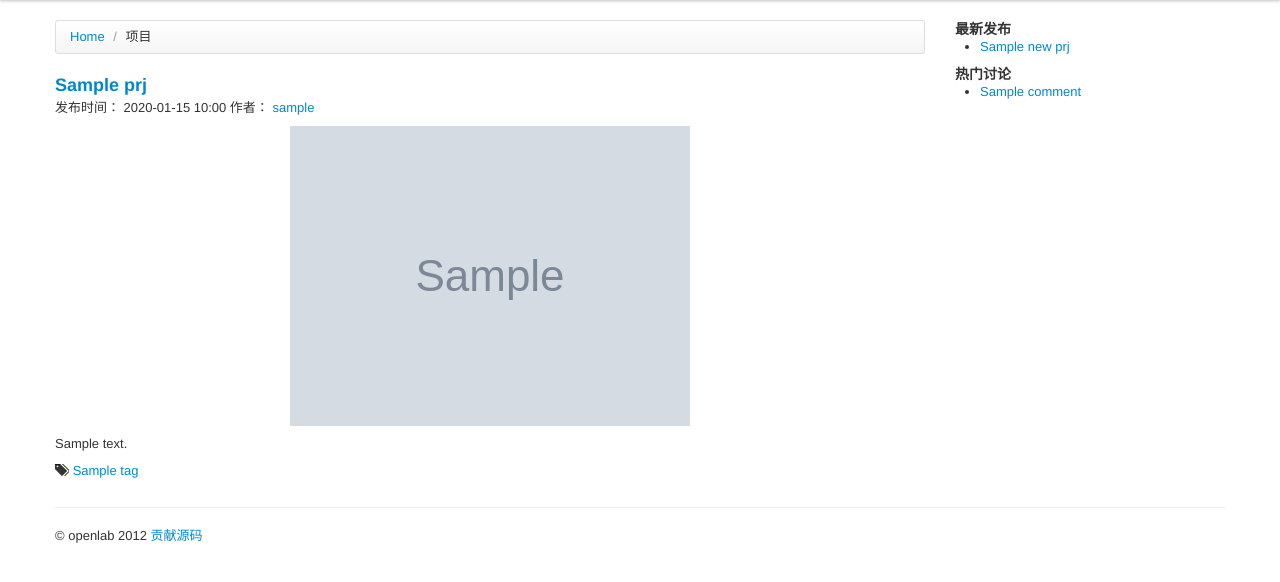
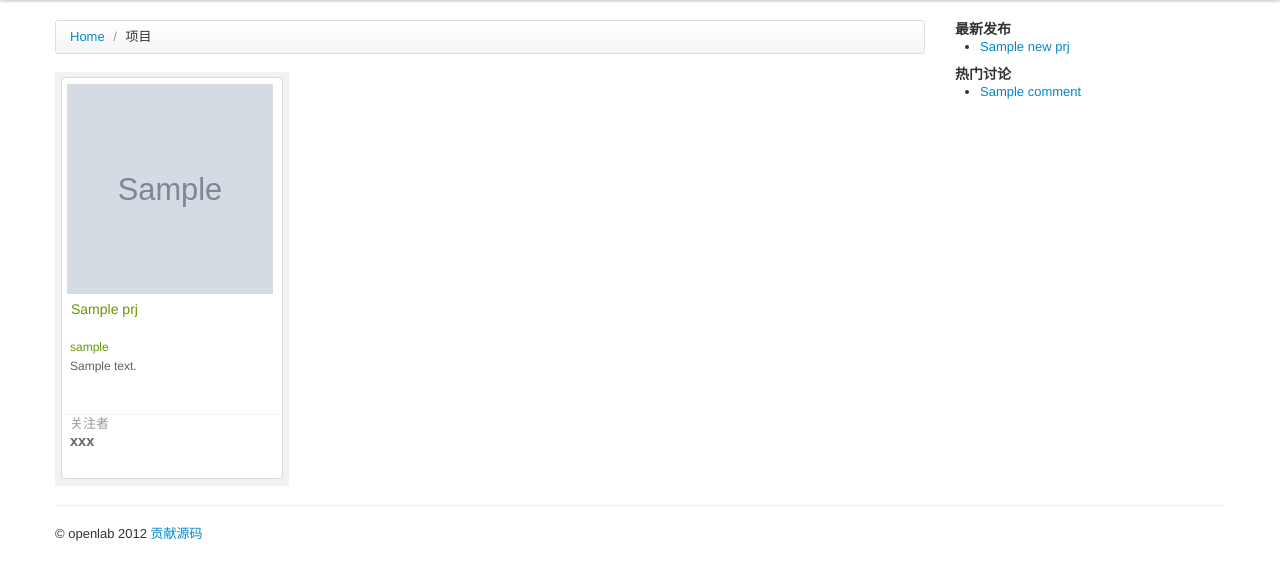
Before and after one commit to wwq0327/open-lab, a Django app: template openclass/templates/projects/index.html in a window 1280 px wide. Shown: the part 40-622 px from the top of the page. Run offline with Django 3.2, Linux system fonts and the light colour scheme; the template is opened without the code that fills it: most values are stand-ins (such as "Sample title", 1, 10 or a date in 2020); grey boxes marked "Sample" are stand-in pictures; parts of the project's set-up code (start-up, migrations or seed data) failed here and were passed over; some libraries are stand-ins or nearby versions.

Commit message:
css projects

```diff
--- a/openclass/media/css/main.css
+++ b/openclass/media/css/main.css
@@ -33,3 +33,141 @@ embed {
 .prj_image {
     text-align: center;
 }
+
+/* projects */
+/*
+body{
+background:#f3f3f3;
+}
+*/
+
+.projects_off li{
+line-height:16px; /*li标签行高*/
+overflow:hidden; /*li标签溢出隐藏*/
+list-style-type:none; /*去掉li标签前符号*/
+}
+.projects_off{
+margin:0 auto; /*通过设定外边距让ul居中（此方法需指定明确块宽度）*/
+width:234px; /*ul宽度*/
+height:403px; /*ul高度*/
+padding:12px 0 0; /*ul内边距*/
+background:url(blockbg.gif) no-repeat 0 0 #fff; /*ul背景图片（图片url、重复方式、左偏移、上偏移、背景色）*/
+float: left;
+}
+.projects_off:hover{
+background:url(blockbg.gif) no-repeat 100% 0 #fff; /*鼠标移至ul上切换背景图*/
+}
+.list01{
+margin:0 0 0 7px; /*li外边距（上、右、下、左）*/
+width:210px; /*li标签宽度*/
+padding:0 5px; /*li标签内边距（上下、左右）*/
+}
+.list01 a{
+font-size:14px; /*a字体大小*/
+color:#669900; /*a字体颜色*/
+display:block; /*将a设为块级元素*/
+height:252px; /*a高度*/
+line-height:18px; /*a行高*/
+padding-left:4px; /*a左边距*/
+text-decoration:none; /*a文字样式：无*/
+}
+.list01 a:hover{
+color:#99cc00; /*鼠标移到a上文字变色*/
+}
+.list01 a img{
+display: block;
+height: 210px;
+margin-bottom: 6px;
+margin-left: -4px; /*img标签左负边距（向左移4px）*/
+text-align: center; /*内部内容居中*/
+width: 210px;
+}
+.list02, .list03{
+color: #616161;
+font-size: 12px;
+margin: 3px 7px 3px 6px;
+padding: 0 5px 0 9px;
+width: 206px;
+}
+.list02{
+height:16px;
+}
+.list03{
+height:48px;
+}
+.list02 a{
+color:#669900;
+text-decoration:none;
+}
+.list02 a:hover{
+color:#99cc00;
+}
+.list04{
+border-top: 1px solid #F2F2F2; /*li标签顶部边框（粗度、样式、颜色）*/
+height: 66px;
+margin: 8px 0 0 7px;
+line-height: 16px;
+padding: 0 5px;
+width: 210px;
+}
+.projectpledgedwrap{
+border-radius:4px; /*div边框弧度（实现圆角，为css3属性）*/
+height:8px;
+overflow:hidden;
+background:#D5D5D5;
+display: block;
+margin: 9px auto 6px;
+width: 204px;
+}
+.projectpledged{
+background:#87C442;
+width:2%;
+border-radius:4px;
+height:8px;
+}
+.projectstats{
+color: #999999;
+font-size: 12px;
+height: 40px;
+margin: 0 0 0 2px;
+overflow: hidden;
+width: 150%;
+}
+.projectstats p{
+display: inline; /*将p转为内联元素（不换行）*/
+float: left; /*将p设为左浮动 */
+font-family: arial,"lucida grande",tahoma,verdana,arial,sans-serif;
+overflow: hidden;
+text-align: left;
+white-space: nowrap; /*p里内容不换行 */
+}
+.widtha{
+margin-left: 1px;
+width: 53px;
+}
+.projectstats p strong{
+color: #666666;
+display: block;
+font-size: 14.5px;
+line-height: 16px;
+margin-bottom: 3px;
+}
+.widthb{
+margin-left: 4px;
+margin-right: 4px;
+width: 94px;
+}
+.widthc{
+width: 50px;
+}
+
+/* 外框架 */
+
+.urllist {
+    clear: both;
+    display: block;
+    margin: 0;
+    overflow: hidden;
+    text-align: left;
+    width: 870px;
+}
--- a/openclass/templates/projects/index.html
+++ b/openclass/templates/projects/index.html
@@ -15,29 +15,27 @@
 {% block content %}
 {% if prjs %}
   {% autopaginate prjs %}
-
+  <div class="urllist">
   {% for p in prjs %}
-  <div>
-  <h3><a href="{{ p.get_absolute_url }}">{{ p.title }}</a></h3>
-  <p>发布时间： {{ p.pub_date|date:"Y-m-d H:i" }} 作者： <a href="{% url userena_profile_detail p.creater.username %}">{{ p.creater.username }}</a></p>
-  <p class="prj_image"> <img src="{{ p.image|thumbnail_url:'avatar'  }}" alt=""></p>
-  <p> {{ p.description_html|safe }}</p>
-  {% if p.obj_tags %}
-  <p><i class="icon-tags"></i>{% for tag in p.obj_tags %}
-    <a href="#{{ tag }}"> {{ tag }} </a>
-    {% endfor %}
-  </p>
-  {% else %}
-    <p>None</p>
-  {% endif %}
-</div>
-
+  <ul class="projects_off">
+    <li class="list01">
+      <a href="{{ p.get_absolute_url }}" title="{{ p.title }}"><img src="{{ p.image|thumbnail_url:'avatar'  }}" alt="">{{ p.title }}</a>
+    </li>
+    <li class="list02"> <a href="{% url userena_profile_detail p.creater.username %}">{{ p.creater.username }}</a></li>
+    <li class="list03">{{ p.description_html|safe }}</li>
+    <li class="list04">
+      <div class="projectstats">
+        <p class="widtha">关注者<strong>xxx</strong></p>
+      </div>
+    </li>
+  </ul>
   {% endfor %}
 {% else %}
   <p>暂无数据</p>
 {% endif %}
+</div>
 
-{% paginate %}
+{% paginate %} <!-- 分页功能 -->
 
 {% endblock %}
 
```
Also changed, not shown: openclass/dev.sqlite, openclass/media/css/blockbg.gif (added).
